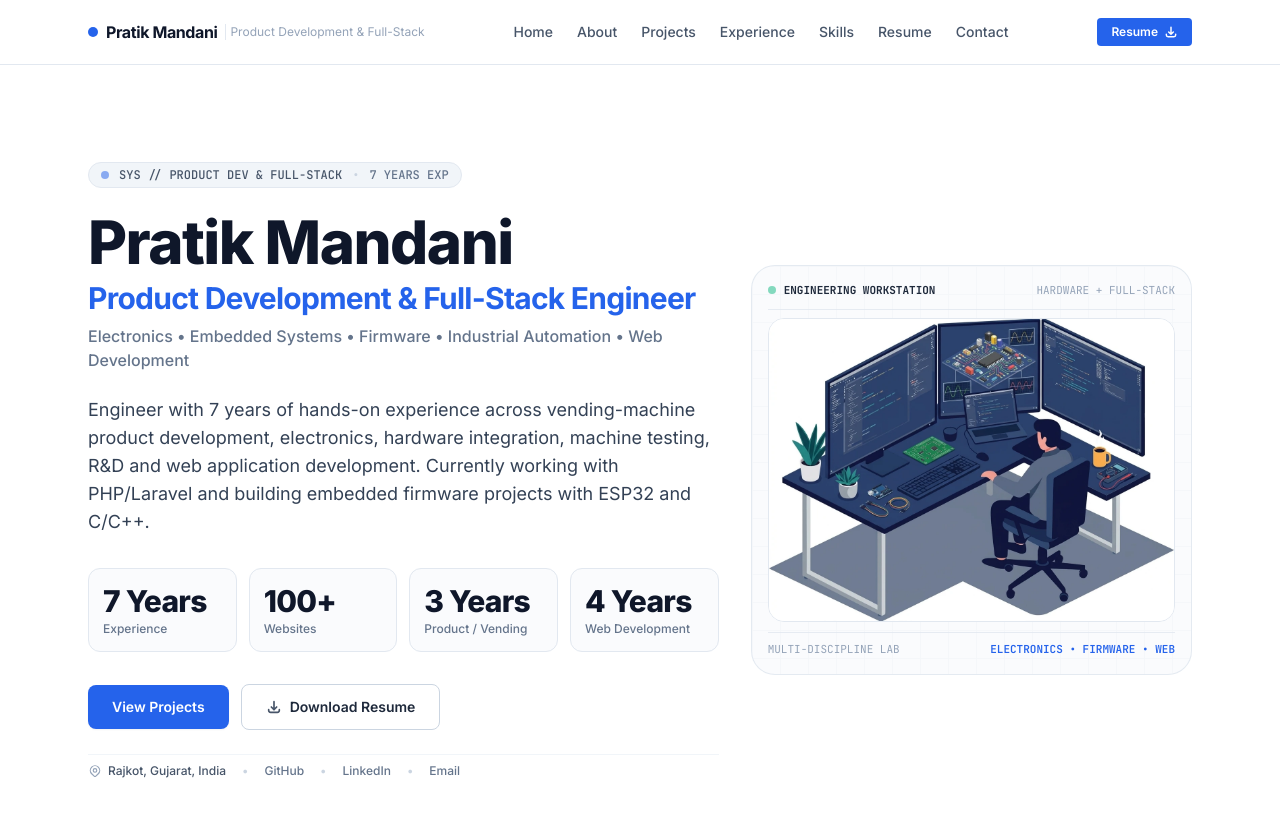
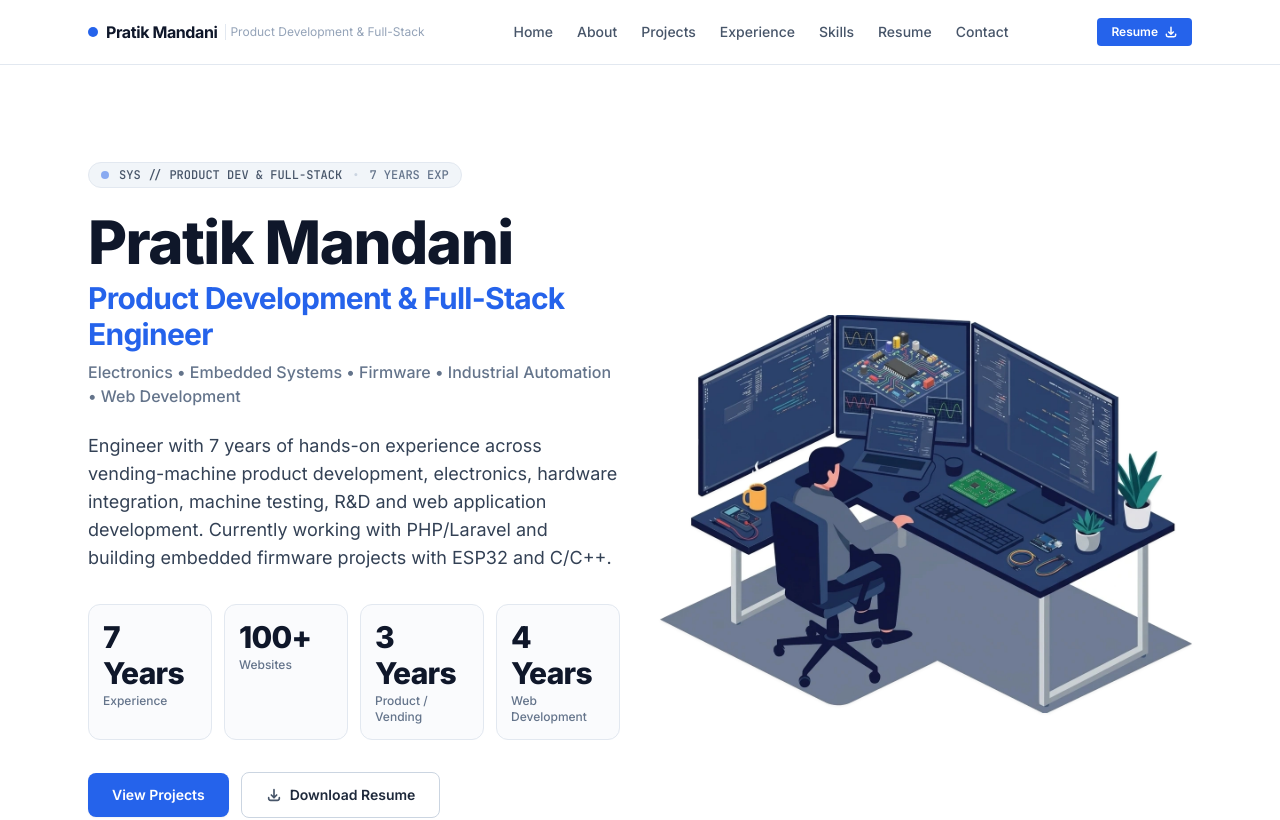
Before and after one commit to pratik-mandani/pratik-mandani.github.io, a React (Vite) app: page / in a window 1280 px wide. Shown: the top 820 px of the page. Built offline with nearby package versions, Linux system fonts and the light colour scheme.

Commit message:
fix: remove container box around hero graphic, set mirrored orientation, and expand size

```diff
--- a/src/components/sections/Hero.tsx
+++ b/src/components/sections/Hero.tsx
@@ -4,10 +4,10 @@ export function Hero() {
   return (
     <section id="hero" className="relative py-16 sm:py-20 lg:py-24 border-b border-slate-200 bg-white overflow-hidden">
       <div className="max-w-6xl mx-auto px-4 sm:px-6">
-        <div className="grid grid-cols-1 lg:grid-cols-12 gap-12 lg:gap-8 items-center">
+        <div className="grid grid-cols-1 lg:grid-cols-12 gap-8 lg:gap-10 items-center">
 
-          {/* Left Column: Text & Hero Content (7 cols on lg) */}
-          <div className="lg:col-span-7 space-y-6">
+          {/* Left Column: Text & Hero Content (6 cols on lg) */}
+          <div className="lg:col-span-6 space-y-6">
 
             {/* System Status / Coordinate Badge */}
             <div className="inline-flex items-center gap-2.5 px-3 py-1 rounded-full text-xs font-mono font-medium text-slate-600 bg-slate-100 border border-slate-200">
@@ -115,38 +115,15 @@ export function Hero() {
 
           </div>
 
-          {/* Right Column: Engineering Workstation Graphic (5 cols on lg) */}
-          <div className="lg:col-span-5">
-            <div className="relative p-3 sm:p-4 rounded-3xl border border-slate-200/90 bg-slate-50/70 shadow-xs overflow-hidden group">
-
-              {/* Subtle Grid Underlay */}
-              <div className="absolute inset-0 bg-eng-grid opacity-30 pointer-events-none"></div>
-
-              {/* Minimal Header */}
-              <div className="relative flex items-center justify-between pb-2.5 mb-2 border-b border-slate-200/80 text-[11px] font-mono text-slate-500">
-                <span className="flex items-center gap-2">
-                  <span className="w-2 h-2 rounded-full bg-emerald-500 animate-pulse"></span>
-                  <span className="text-slate-800 font-bold">ENGINEERING WORKSTATION</span>
-                </span>
-                <span className="text-slate-400">HARDWARE + FULL-STACK</span>
-              </div>
-
-              {/* Image Frame */}
-              <div className="relative rounded-2xl overflow-hidden bg-white border border-slate-200 shadow-2xs">
-                <img
-                  src="/images/hero-workstation.webp"
-                  alt="Product Development and Full-Stack Engineering Workstation"
-                  className="w-full h-auto object-cover transform group-hover:scale-[1.015] transition-transform duration-300"
-                  loading="eager"
-                />
-              </div>
-
-              {/* Footnote */}
-              <div className="relative mt-2.5 pt-2 border-t border-slate-200/80 flex items-center justify-between text-[11px] font-mono text-slate-400">
-                <span>MULTI-DISCIPLINE LAB</span>
-                <span className="text-blue-600 font-semibold">ELECTRONICS • FIRMWARE • WEB</span>
-              </div>
-
+          {/* Right Column: Large Mirrored Workstation Graphic (No Box) */}
+          <div className="lg:col-span-6 flex items-center justify-center lg:justify-end">
+            <div className="w-full max-w-md sm:max-w-lg lg:max-w-none">
+              <img
+                src="/images/hero-workstation.webp"
+                alt="Product Development & Full-Stack Engineer Workstation"
+                className="w-full h-auto object-contain select-none drop-shadow-sm hover:scale-[1.015] transition-transform duration-300"
+                loading="eager"
+              />
             </div>
           </div>
 
```
Also changed, not shown: public/images/hero-workstation.png, public/images/hero-workstation.webp.
